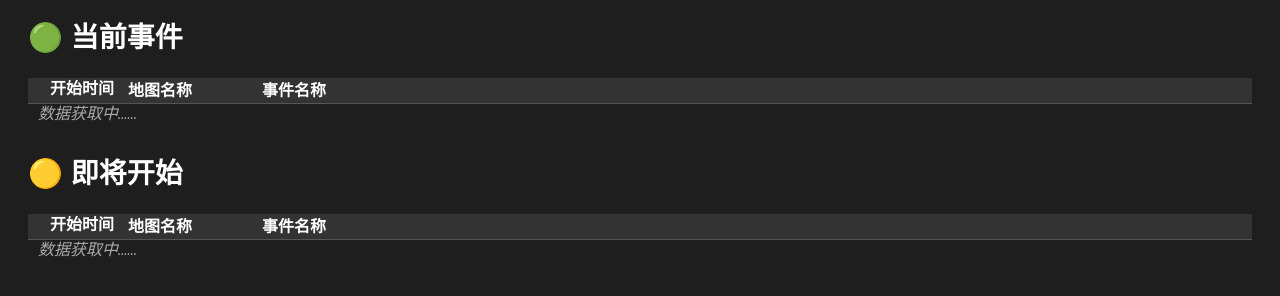
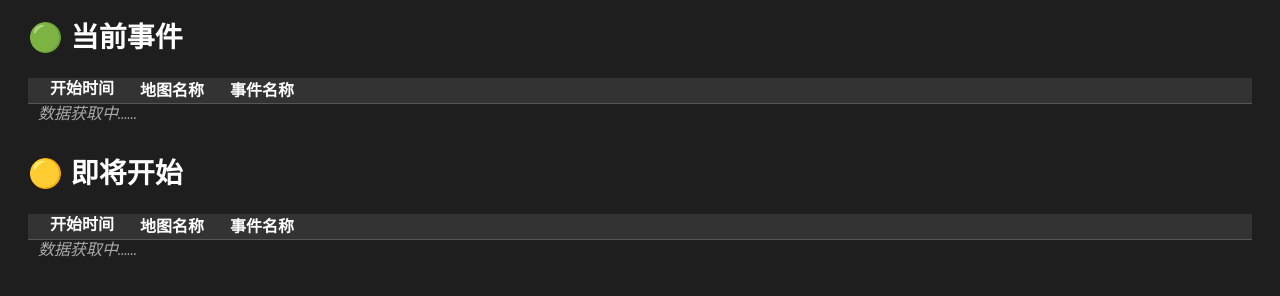
Before and after one commit to anson734501/moco-events, a plain HTML site: page index.html in a window 1280 px wide. Shown: the part 112-408 px from the top of the page. Drawn offline with Linux system fonts and the light colour scheme; no server answers.

Commit message:
Update index.html

```diff
--- a/index.html
+++ b/index.html
@@ -52,13 +52,14 @@
     }
 
     th:nth-child(2), td:nth-child(2) {
-      width: 120px;
+      width: 88px;
       text-align: left;
-      padding-left: 8px;
-      padding-right: 8px;
+      padding-left: 20px;
+      padding-right: 1px;
     }
 
     th:nth-child(3), td:nth-child(3) {
+      padding-left: 1px;
       text-align: left;
     }
 
```
